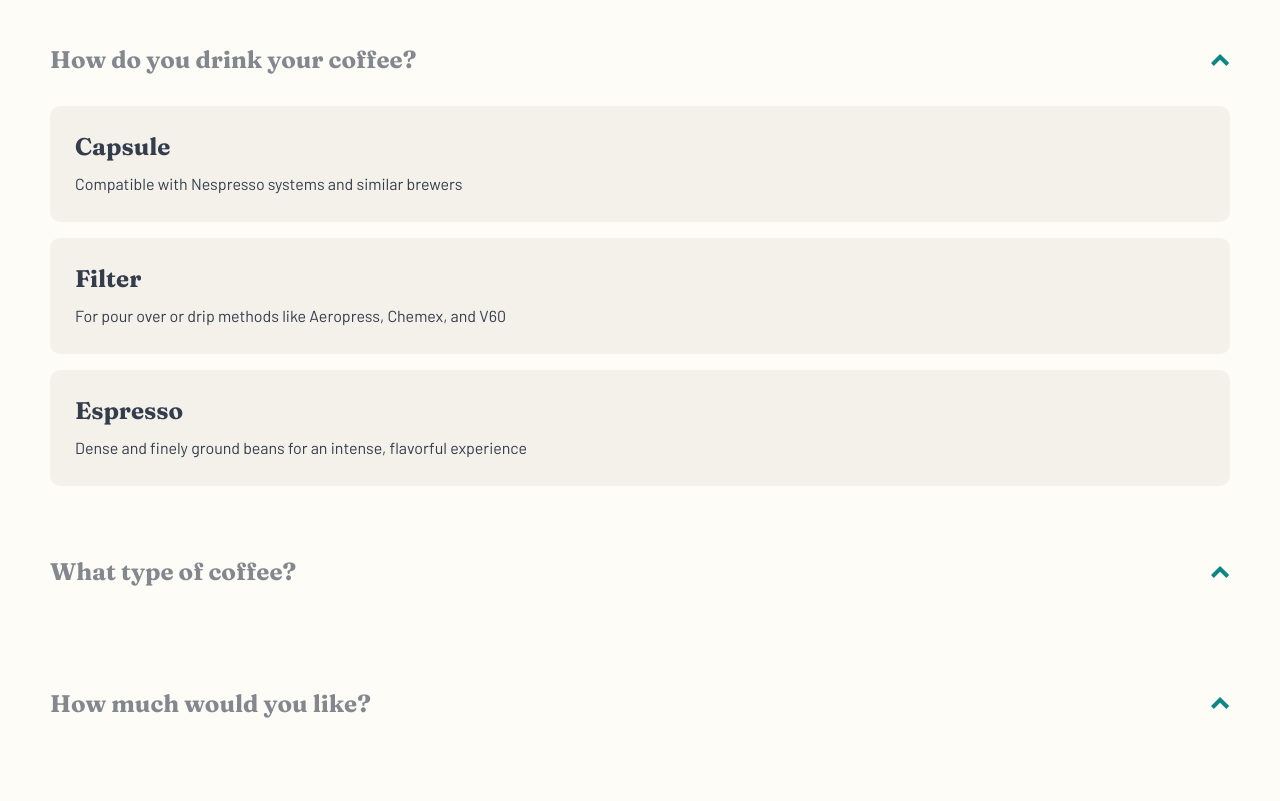
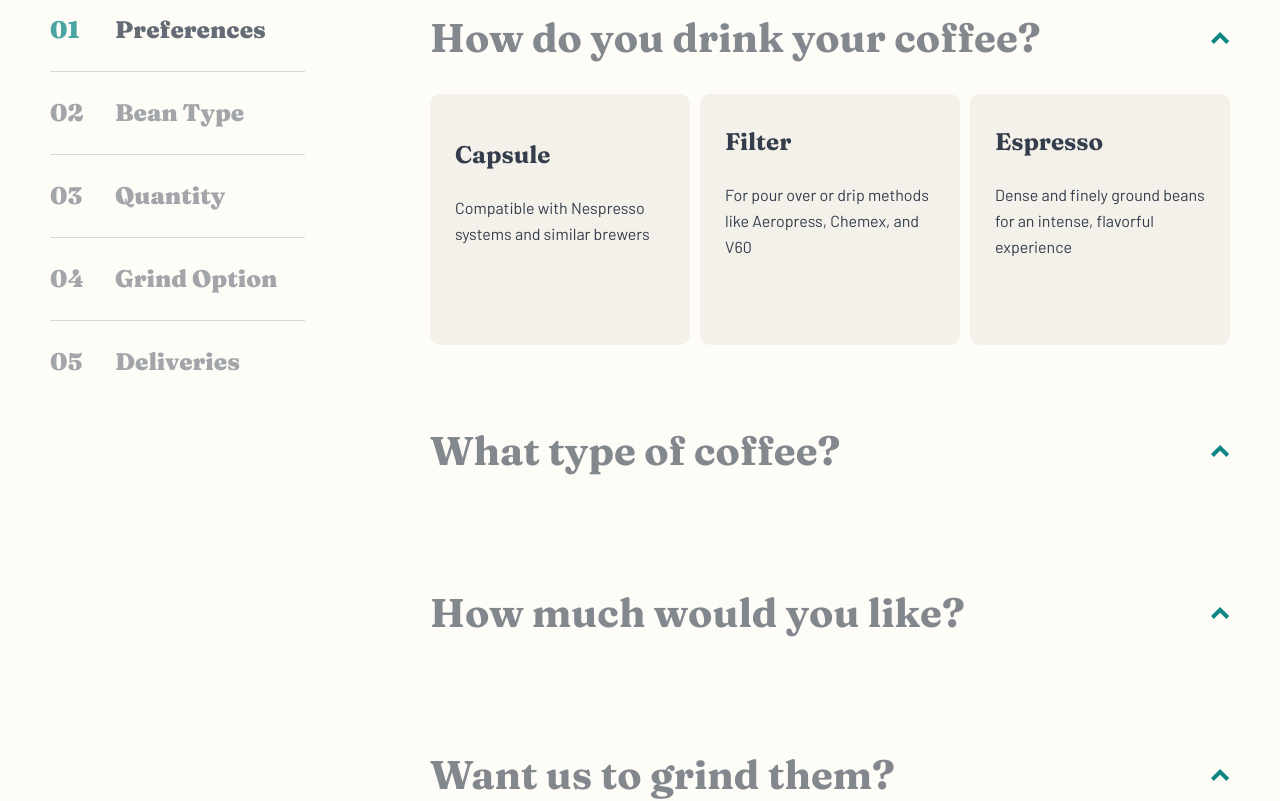
Before and after one commit to BrandenDaniel/coffee-roasters, a Next.js app: page /plan in a window 1280 px wide. Shown: the part 1500-2301 px from the top of the page. Built offline with nearby package versions, Linux system fonts and the light colour scheme.

Commit message:
progress

```diff
--- a/src/assets/sass/pages/plan.scss
+++ b/src/assets/sass/pages/plan.scss
@@ -29,15 +29,35 @@
   }
 
   &__steps {
-    display: flex;
-    flex-direction: column;
-    gap: 40px 0;
+    &-sidebar {
+      display: none;
+    }
+
+    &-container {
+      display: flex;
+      flex-direction: column;
+      gap: 40px 0;
+    }
+
     &-items {
-      &--active {
+      &:nth-of-type(1) {
+        h3 {
+          margin-top: 0;
+        }
+      }
+
+      &--open {
         > div {
           max-height: 100vh !important;
           opacity: 1 !important;
           pointer-events: inherit !important;
+        }
+      }
+
+      &-active {
+        background: $dark-cyan !important;
+        * {
+          color: $light-cream !important;
         }
       }
 
@@ -56,7 +76,7 @@
       > div {
         display: flex;
         flex-direction: column;
-        gap: 16px 0;
+        gap: 16px 10px;
         max-height: 0px;
         opacity: 0;
         pointer-events: none;
@@ -106,6 +126,32 @@
       padding: 100px 40px;
       margin: 0 -40px;
     }
+
+    &__steps {
+      &-container {
+        gap: 50px 0;
+      }
+      &-items {
+        h3 {
+          font-size: 32px;
+          line-height: 1.5;
+        }
+
+        > div {
+          flex-direction: row;
+
+          button {
+            padding: 32px 25px 85px 25px;
+            flex-basis: 0;
+            flex-grow: 1;
+
+            h4 {
+              margin-bottom: 24px;
+            }
+          }
+        }
+      }
+    }
   }
 }
 
@@ -121,5 +167,68 @@
       padding: 100px 85px;
       margin: 0;
     }
+
+    &__steps {
+      flex-direction: row;
+      display: flex;
+      gap: 0 125px;
+
+      &-sidebar {
+        display: flex;
+        flex-direction: column;
+        flex-basis: 255px;
+        min-width: 255px;
+
+        &-active {
+          span {
+            color: $dark-cyan !important;
+          }
+
+          p {
+            color: $dark-grey-blue !important;
+          }
+        }
+
+        > div {
+          position: sticky;
+          top: 32px;
+          > div {
+            display: flex;
+            align-items: center;
+            gap: 30px;
+            border-bottom: 1px solid rgba(0, 0, 0, 0.15);
+            padding: 25px 0;
+
+            &:first-child {
+              padding-top: 0;
+            }
+
+            &:last-child {
+              border: none;
+              padding-bottom: 0;
+            }
+
+            * {
+              color: $grey;
+              font-size: 24px;
+              line-height: 1.33;
+              font-weight: 900;
+              opacity: 0.75;
+            }
+
+            span {
+              width: 35px;
+            }
+          }
+        }
+      }
+
+      &-items {
+        h3 {
+          font-size: 40px;
+          line-height: 1.2;
+        }
+      }
+    }
   }
 }
--- a/src/components/StepItems.jsx
+++ b/src/components/StepItems.jsx
@@ -2,21 +2,22 @@ import { fraunces, barlow } from "../ultils/fonts";
 import chevron from "../assets/images/icons/chevron.svg";
 import Image from "next/image";
 
-const StepItems = ({ options, setStep, active, step }) => {
-  const handleClick = () => {
+const StepItems = ({ options, setStep, open, step, selected, setSelected }) => {
+  const handleSetSelect = (title) => {
+    setSelected(title);
+  };
+
+  const addStep = () => {
     setStep(step + 1);
+  };
 
-    const scrollToView = () =>
-      document.getElementById(options.nextId).scrollIntoView();
-    setTimeout(scrollToView, 100);
-    clearTimeout(scrollToView);
+  const scrollToView = () => {
+    document.getElementById(options.nextId).scrollIntoView();
   };
 
   return (
     <div
-      className={`plan__steps-items ${
-        active ? "plan__steps-items--active" : ""
-      }`}
+      className={`plan__steps-items ${open ? "plan__steps-items--open" : ""}`}
       id={`${options.id}`}
     >
       <h3>
@@ -24,7 +25,16 @@ const StepItems = ({ options, setStep, active, step }) => {
       </h3>
       <div>
         {options.options.map((item) => (
-          <button key={item.title} onClick={handleClick}>
+          <button
+            key={item.title}
+            onClick={() => {
+              addStep();
+              setTimeout(scrollToView, 100);
+              clearTimeout(scrollToView);
+              handleSetSelect(item.title);
+            }}
+            className={selected == item.title ? "plan__steps-items-active" : ""}
+          >
             <h4 className={fraunces.className}>{item.title}</h4>
             <p className={barlow.className}> {item.desc}</p>
           </button>
--- a/src/components/Steps.jsx
+++ b/src/components/Steps.jsx
@@ -5,8 +5,18 @@ import StepItems from "./StepItems";
 const Steps = () => {
   const [step, setStep] = useState(1);
 
-  const drinkingMethod = {
-    id: "method",
+  const [stepOne, setStepOne] = useState("");
+
+  const [stepTwo, setStepTwo] = useState("");
+
+  const [stepThree, setStepThree] = useState("");
+
+  const [stepFour, setStepFour] = useState("");
+
+  const [stepFive, setStepFive] = useState("");
+
+  const preference = {
+    id: "preference",
     nextId: "type",
     question: "How do you drink your coffee?",
     options: [
@@ -106,36 +116,73 @@ const Steps = () => {
 
   return (
     <>
+      <div className="plan__steps-sidebar">
+        <div>
+          <div className={step == 1 ? "plan__steps-sidebar-active" : ""}>
+            <span>01</span>
+            <p>Preferences</p>
+          </div>
+          <div className={step == 2 ? "plan__steps-sidebar-active" : ""}>
+            <span>02</span>
+            <p>Bean Type</p>
+          </div>
+          <div className={step == 3 ? "plan__steps-sidebar-active" : ""}>
+            <span>03</span>
+            <p>Quantity</p>
+          </div>
+          <div className={step == 4 ? "plan__steps-sidebar-active" : ""}>
+            <span>04</span>
+            <p>Grind Option</p>
+          </div>
+          <div className={step == 5 ? "plan__steps-sidebar-active" : ""}>
+            <span>05</span>
+            <p>Deliveries</p>
+          </div>
+        </div>
+      </div>
+
+      <div className="plan__steps-container">
         <StepItems
-        options={drinkingMethod}
+          options={preference}
           step={step}
-        active={true}
+          open={true}
           setStep={setStep}
+          selected={stepOne}
+          setSelected={setStepOne}
         />
         <StepItems
           options={type}
           step={step}
-        active={step >= 2 ? true : false}
+          open={step >= 2 ? true : false}
           setStep={setStep}
+          selected={stepTwo}
+          setSelected={setStepTwo}
         />
         <StepItems
           options={quantity}
           step={step}
-        active={step >= 3 ? true : false}
+          open={step >= 3 ? true : false}
           setStep={setStep}
+          selected={stepThree}
+          setSelected={setStepThree}
         />
         <StepItems
           options={grind}
           step={step}
-        active={step >= 4 ? true : false}
+          open={step >= 4 ? true : false}
           setStep={setStep}
+          selected={stepFour}
+          setSelected={setStepFour}
         />
         <StepItems
           options={delivery}
           step={step}
-        active={step >= 5 ? true : false}
+          open={step >= 5 ? true : false}
           setStep={setStep}
+          selected={stepFive}
+          setSelected={setStepFive}
         />
+      </div>
     </>
   );
 };
```
Lines whose indentation alone changed are shown as unchanged.
